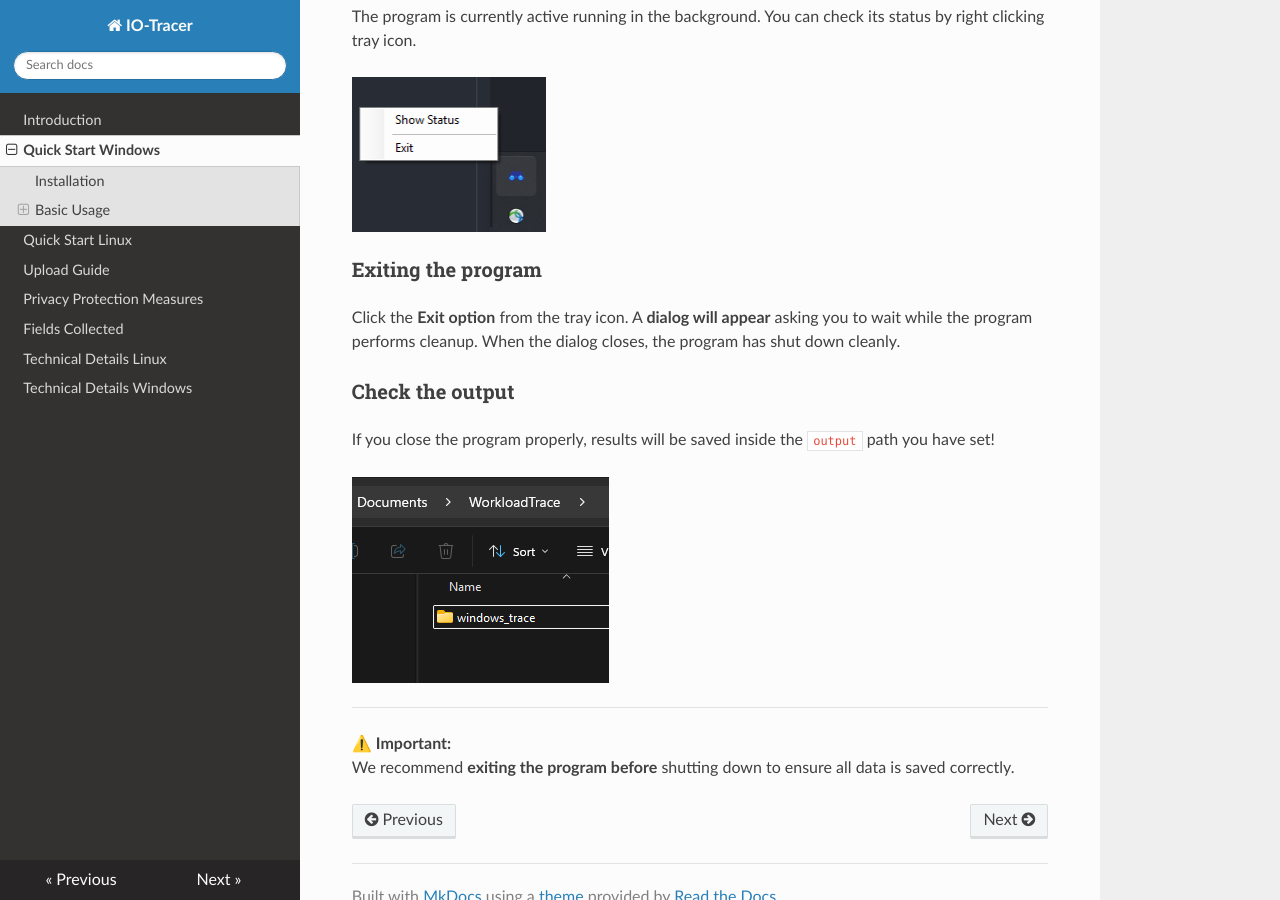
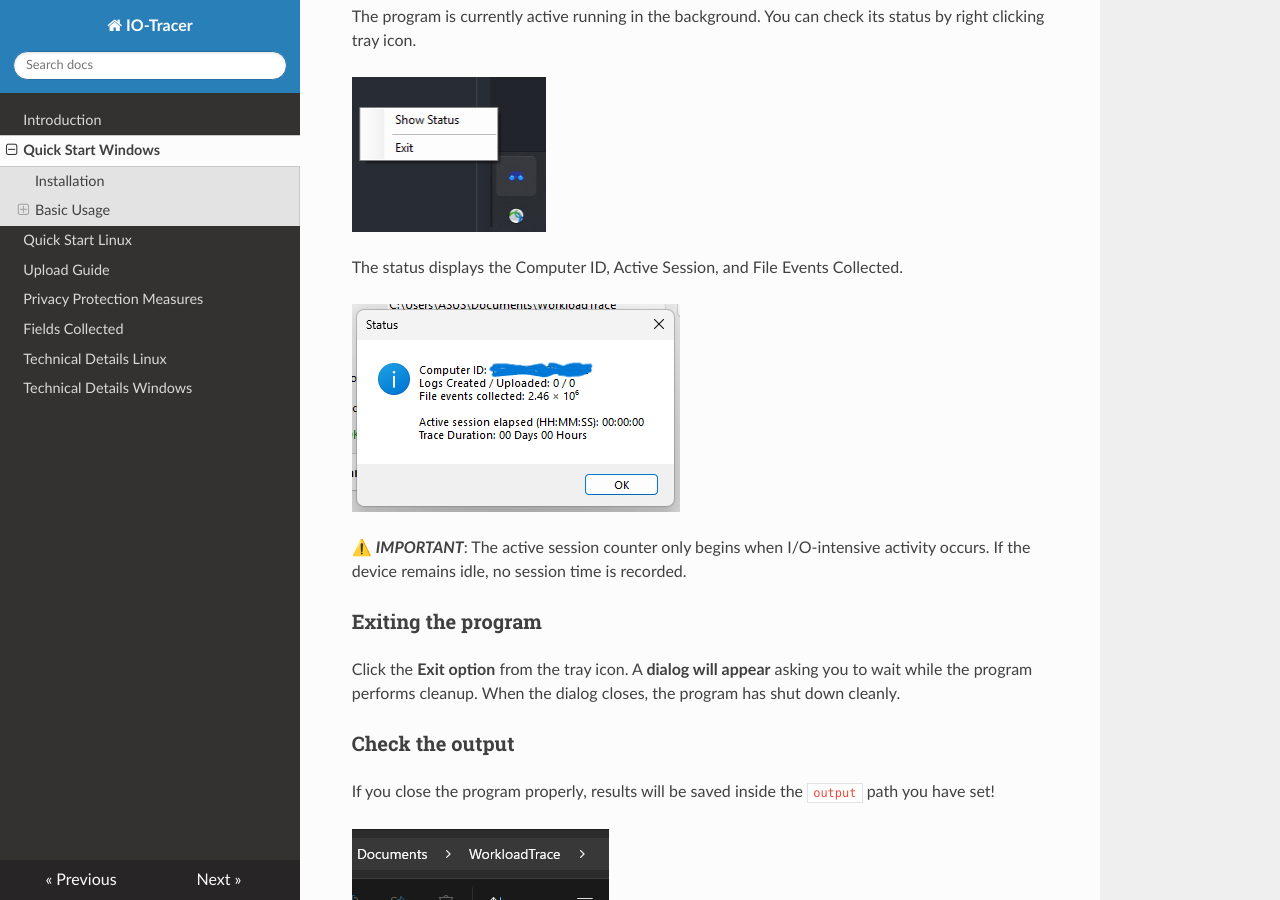
Before and after one commit to cacheMon/iotracerdocs, an MkDocs documentation site: the page built from docs/startwin.md, in a window 1280 px wide and 900 px high, scrolled down 1332 px. Built offline with MkDocs 1.6.1, drawn with Linux system fonts in a browser that asks for light colours; nearby versions of some CDN libraries.

Commit message:
new stat

```diff
--- a/docs/startwin.md
+++ b/docs/startwin.md
@@ -40,6 +40,12 @@ The program is currently active running in the background. You can check its sta
 
 ![Tray Status](./img/trayicon.png)
 
+The status displays the Computer ID, Active Session, and File Events Collected.
+
+![Status](./img/stat.png)
+
+⚠️ ***IMPORTANT***: The active session counter only begins when I/O-intensive activity occurs. If the device remains idle, no session time is recorded.
+
 ### Exiting the program
 Click the **Exit option** from the tray icon. A **dialog will appear** asking you to wait while the program performs cleanup. When the dialog closes, the program has shut down cleanly.
 
```
Also changed, not shown: docs/img/stat.png (added).
